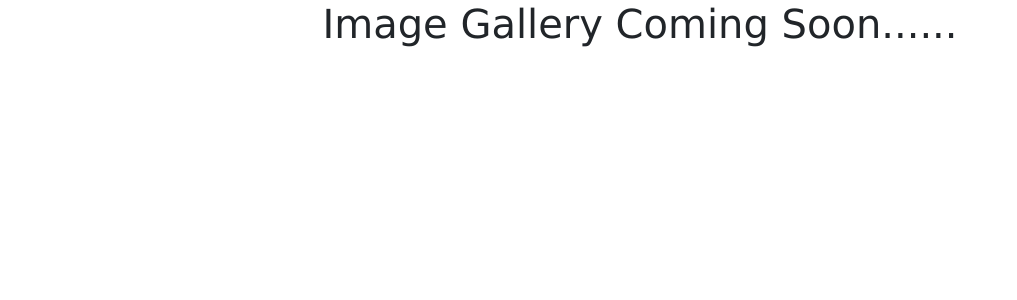
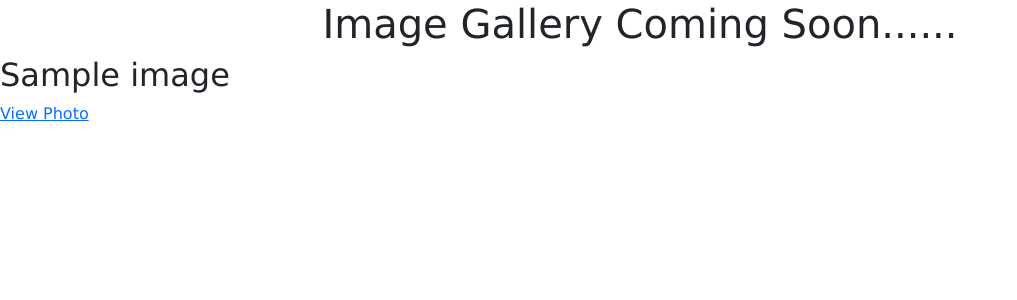
Before and after one commit to danknjoroge/Gallery, a Django app: page / in a window 1280 px wide. Shown: the part 66-366 px from the top of the page, without its empty margins (0-1017 px from the left). Run offline with Django 4.2, Linux system fonts and the light colour scheme; tables that the repository leaves empty hold one stand-in row (values such as "Sample post"); some libraries are stand-ins or nearby versions.

Commit message:
added data display for loop

```diff
--- a/photos/templates/index.html
+++ b/photos/templates/index.html
@@ -13,7 +13,19 @@
 <div class="container">
     <h1 class="text-center">Image Gallery Coming Soon......</h1>
 </div>
-
+{% for photo in image %}
+      <div class="col-lg-3 col-md-4 col-sm-6 col-xs-12" id="imgs">
+        <div class="hovereffect">
+            <!-- <img class="img-fluid" src="{{photo.image.url}}" alt=""> -->
+            <div class="overlay">
+               <h2>{{photo.name}}</h2>
+               <a class="info" href="{% url 'image'%}">View Photo</a>
+            </div>
+        </div>
+    </div>
+    {% empty %}
+    <h3>Image is not available</h3>
+    {% endfor %}
 
 
 {% endblock %}
```
